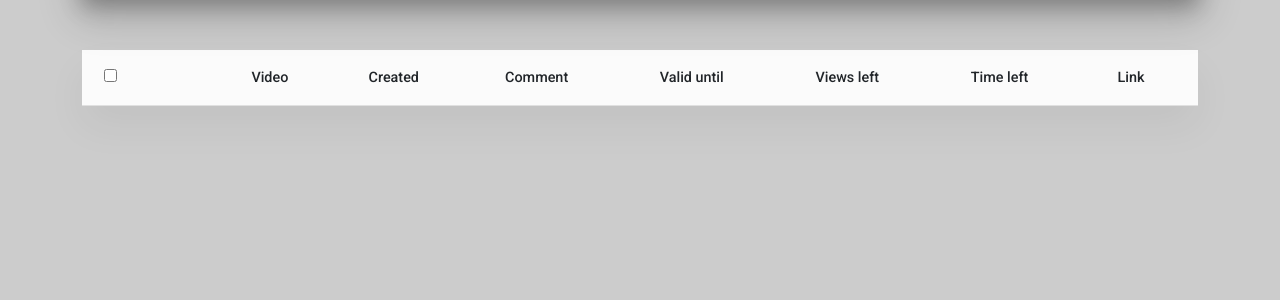
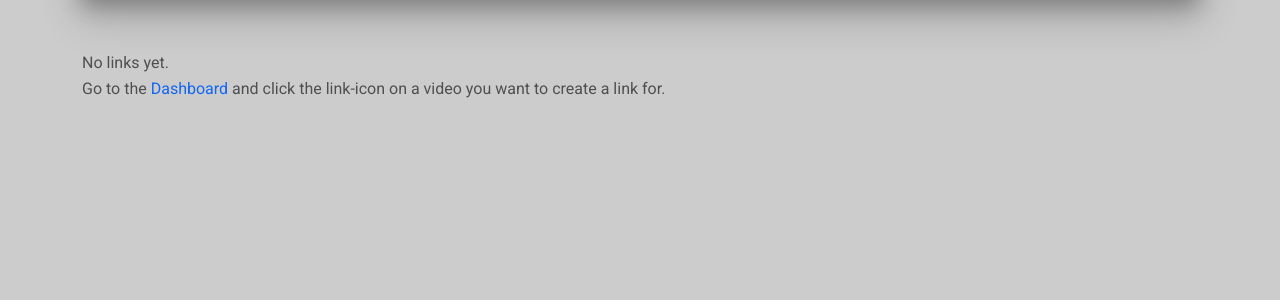
Before and after one commit to sigmasternchen/MyTube, a Symfony app: template templates/dashboard/links.html.twig in a window 1280 px wide. Shown: the part 63-363 px from the top of the page. Run offline with Twig, Linux system fonts and the light colour scheme; the template is opened without the code that fills it, so the values that code supplies are empty; some libraries are stand-ins or nearby versions.

Commit message:
added no content text on links page

```diff
--- a/templates/dashboard/links.html.twig
+++ b/templates/dashboard/links.html.twig
@@ -6,6 +6,13 @@
 {% endblock %}
 
 {% block body %}
+    {% if links | length == 0 %}
+        <div class="no-content">
+            No links yet.<br/>
+            Go to the <a href="{{ path("app_dashboard") }}">Dashboard</a> and click the link-icon on a video you want to
+            create a link for.
+        </div>
+    {% else %}
         <div class="links bg-light shadow-5">
             <table class="table table-hover">
                 <tr>
@@ -94,4 +101,5 @@
                 {% endfor %}
             </table>
         </div>
+    {% endif %}
 {% endblock %}
```
Lines whose indentation alone changed are shown as unchanged.
